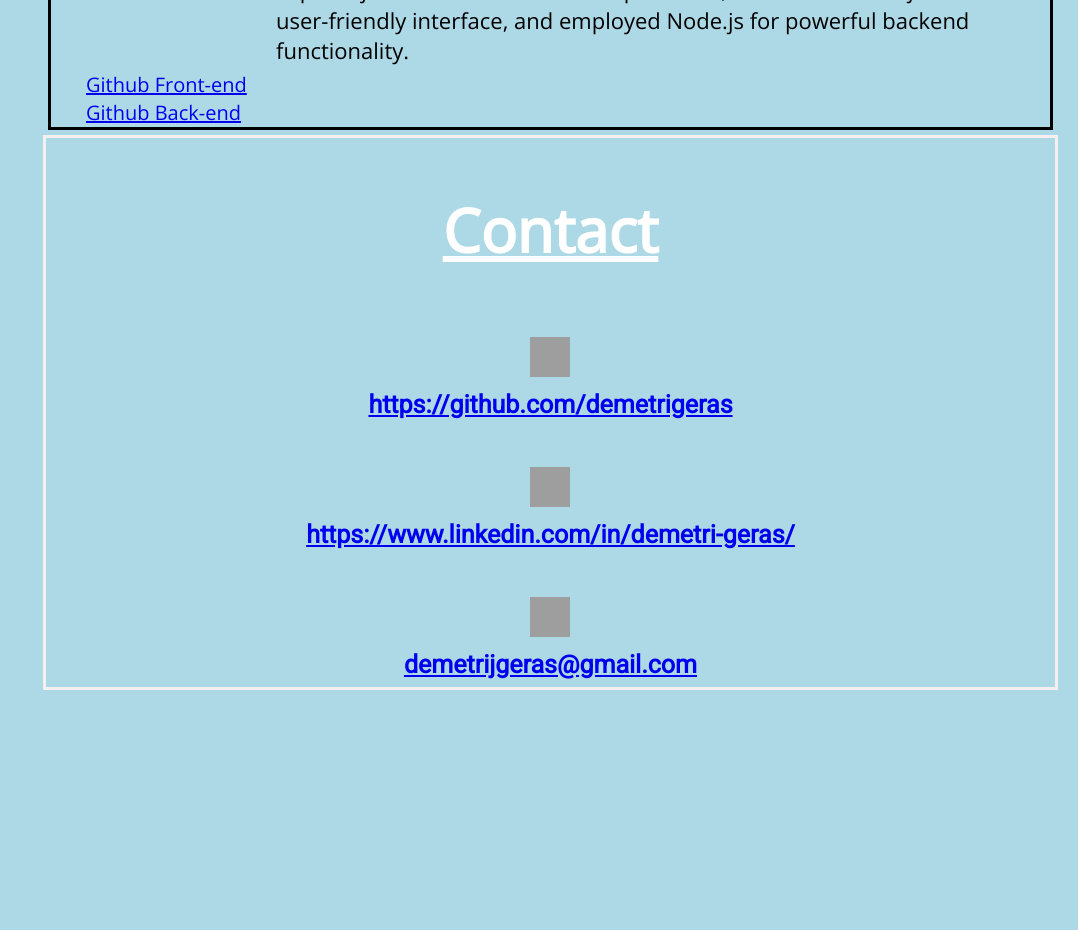
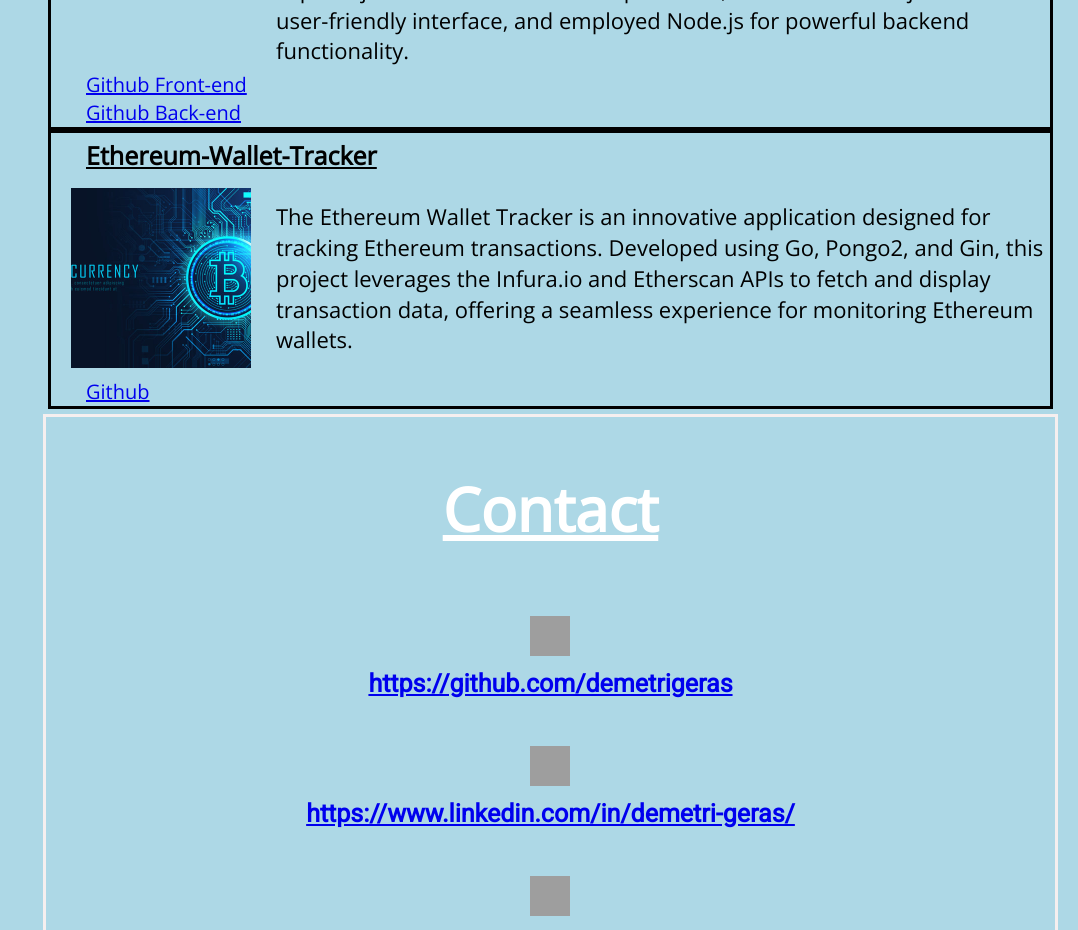
Before and after one commit to demetrigeras/Portfolio, a React (Create React App) app: page / in a window 1280 px wide. Shown: the part 2900-3830 px from the top of the page, without its empty margins (202-1280 px from the left). Before the commit the page ends 3610 px from the top, so only its background shows below. Built offline with nearby package versions, Linux system fonts and the light colour scheme; grey boxes are pictures that could not be loaded.

Commit message:
crypto project

```diff
--- a/src/App.js
+++ b/src/App.js
@@ -1,6 +1,7 @@
 import React from "react";
 import "./App.css";
 import profilePic from "./profilePic.jpeg";
+import crypto from "./crypto.jpeg";
 import { Element } from "react-scroll";
 import hangman from "./hangman.png"
 import worldhelp from "./worldhelp.png"
@@ -284,7 +285,29 @@ To achieve this, I utilized MongoDB for efficient data management, leveraged Exp
   <a href="https://github.com/demetrigeras/Proseed-FE" target="_blank" className="gitlinks">Github Front-end</a>
   <a href="https://github.com/demetrigeras/Proseed-BE" target="_blank" className="gitlinks">Github Back-end</a>
   </div>
+  <div className="allprojectdivs">
+      <div className="protitle">
+
+     <p>Ethereum-Wallet-Tracker</p>
+     </div>
+     <div className="project-details">
+      <a  target="_blank" className="project-link">
+      <img src={crypto} alt="proseed" className="pro" />
+      </a>
+      <div className="project-des">
+        <p>
+
+        The Ethereum Wallet Tracker is an innovative application designed for tracking Ethereum transactions. Developed using Go, Pongo2, and Gin, this project leverages the Infura.io and Etherscan APIs to fetch and display transaction data, offering a seamless experience for monitoring Ethereum wallets.
+
+        </p>
+      </div>
+      </div>
+  <a href="https://github.com/demetrigeras/ethereum-wallet-tracker-" target="_blank" className="gitlinks">Github</a>
+
+  </div>
     </div>
+
+
 
     </div>
 
```
Also changed, not shown: src/crypto.jpeg (added).
